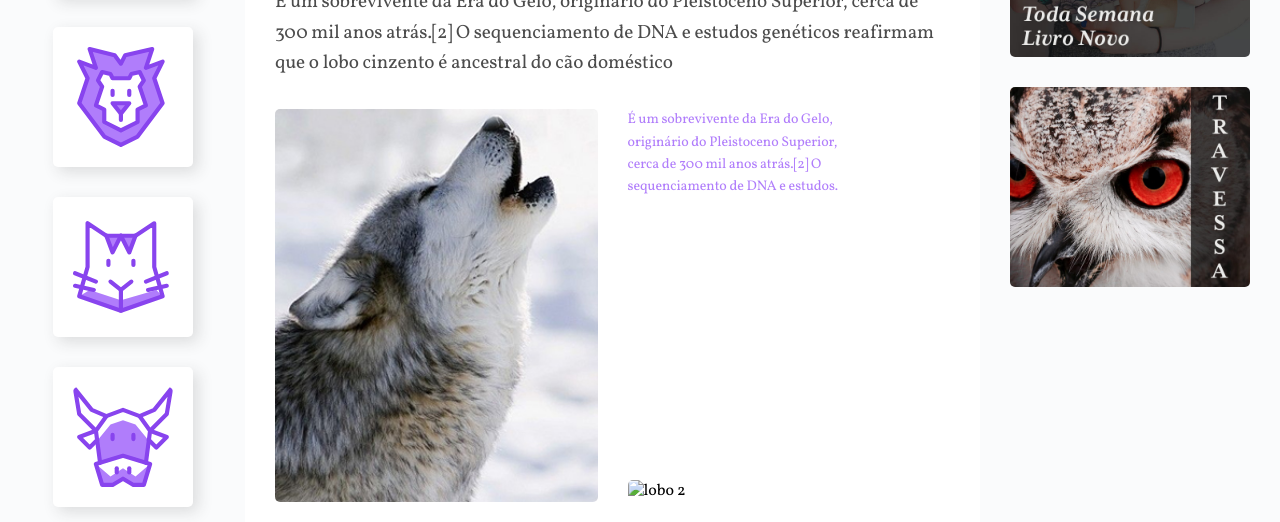
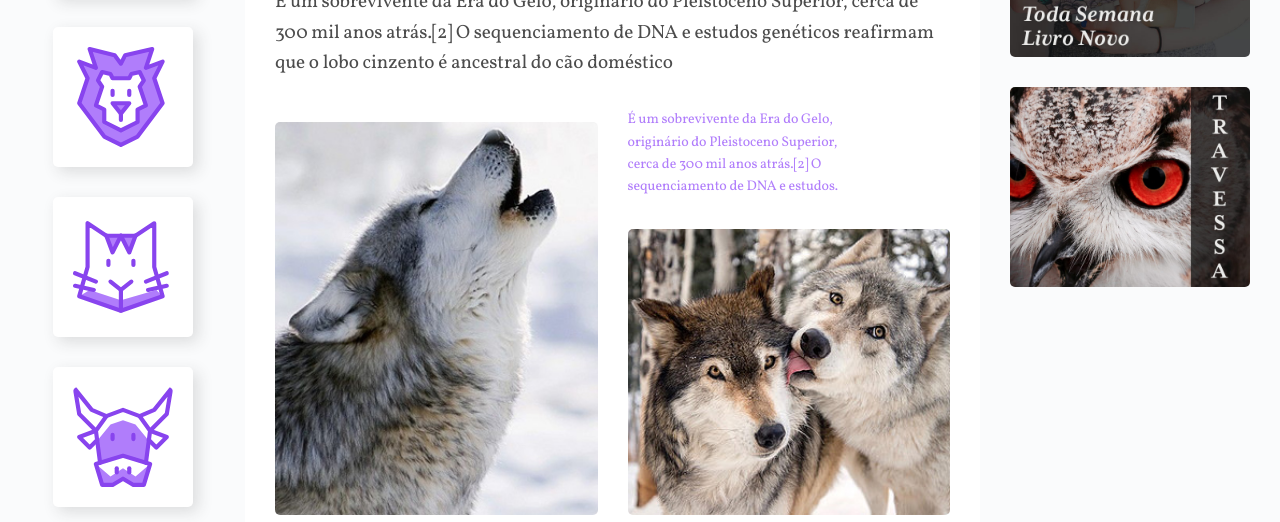
Before and after one commit to MichaelVini/wildbeast, a plain HTML site: page index.html in a window 1280 px wide. Shown: the part 278-800 px from the top of the page. Drawn offline with Linux system fonts and the light colour scheme; the site is published under a folder, as on GitHub Pages, so addresses that start at the root find nothing.

Commit message:
fix: change src img

```diff
--- a/index.html
+++ b/index.html
@@ -63,7 +63,7 @@
         cerca de 300 mil anos atrás.[2] O sequenciamento de DNA e estudos.
       </p>
 
-      <img class="image-2" src="/img/wolf2.jpg" alt="lobo 2">
+      <img class="image-2" src="img/wolf2.jpg" alt="lobo 2">
 
       <p>
         O peso e tamanho dos lobos variam muito em todo o mundo,
```
